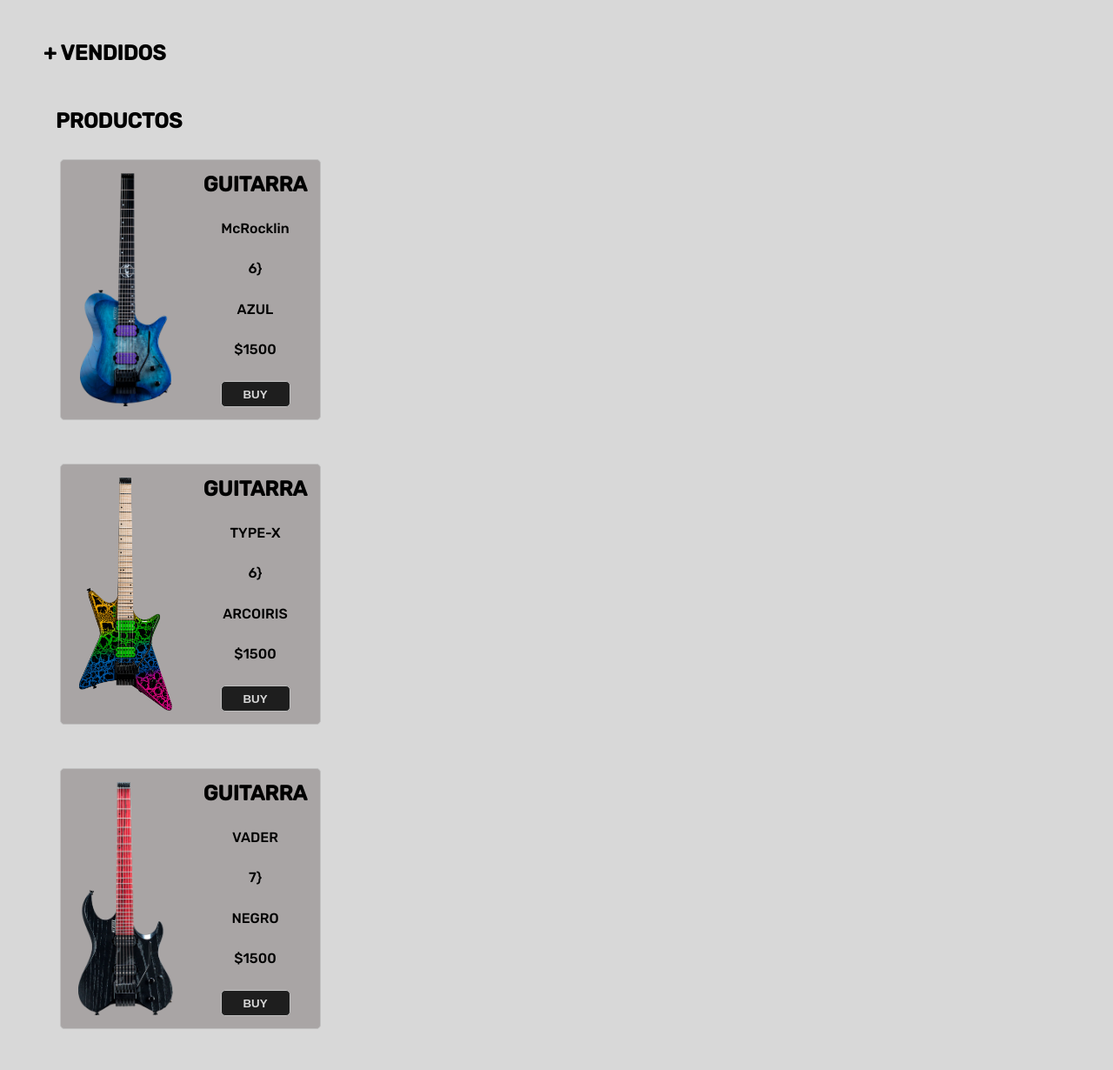
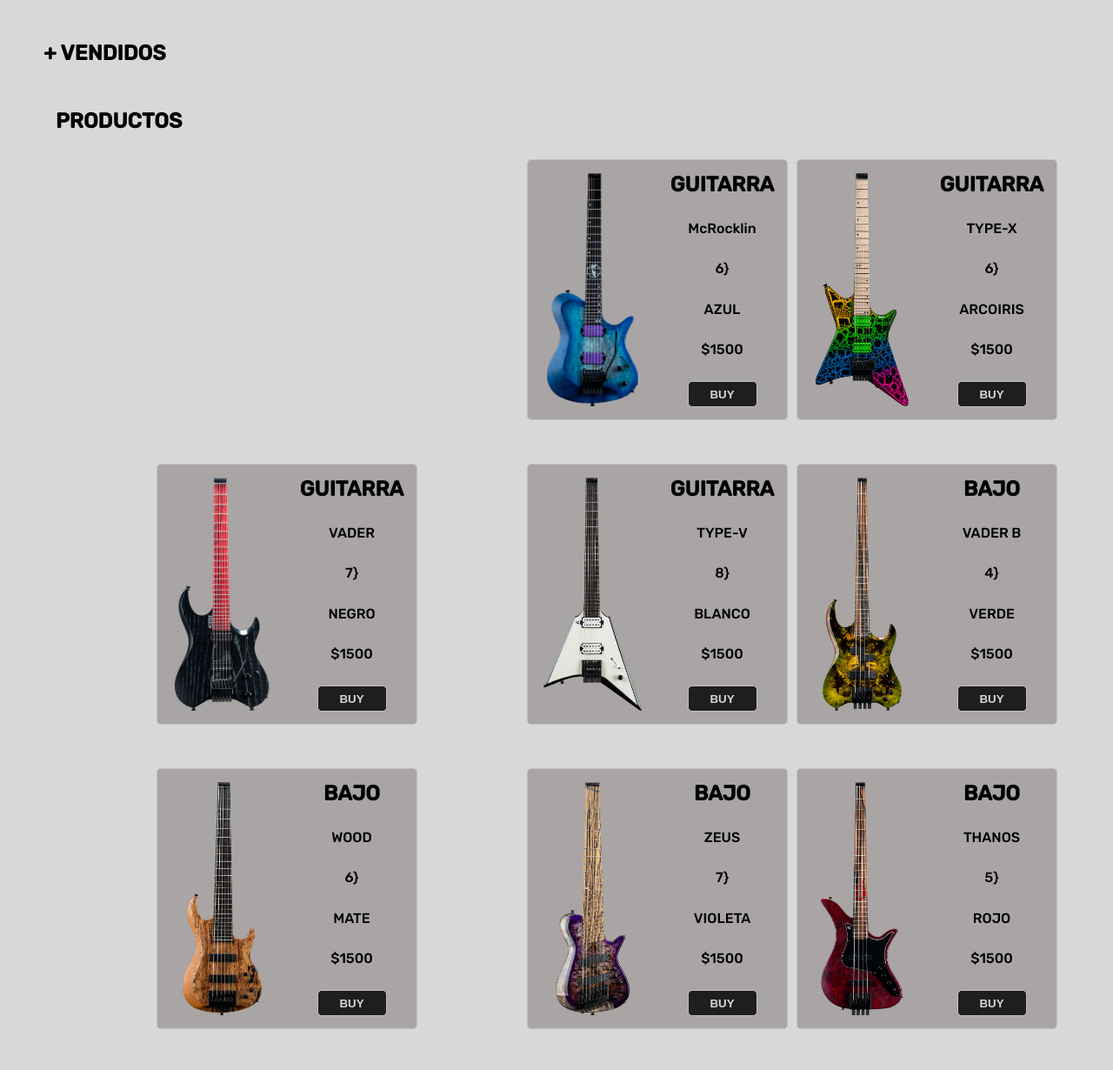
Before and after one commit to CHEIZTAIKO/javascreep, a website: page index.html in a window 1280 px wide. Shown: the part 243-1473 px from the top of the page at 87% size. Drawn offline with Linux system fonts and the light colour scheme.

Commit message:
grid para instrumentos

```diff
--- a/js/script.js
+++ b/js/script.js
@@ -15,10 +15,10 @@ instrumentos.push(new Instrumento("card-1","img/img-1.png","GUITARRA","McRocklin
 instrumentos.push(new Instrumento("card-2","img/img-2.png","GUITARRA","TYPE-X",6,"ARCOIRIS",1500))
 instrumentos.push(new Instrumento("card-3","img/img-3.png","GUITARRA","VADER",7,"NEGRO",1500))
 instrumentos.push(new Instrumento("card-4","img/img-4.png","GUITARRA","TYPE-V",8,"BLANCO",1500))
-instrumentos.push(new Instrumento("card-5","img/img-a.png","BAJO","VADER B",4,"VERDE",1500))
-instrumentos.push(new Instrumento("card-6","img/img-b.png","BAJO","WOOD",6,"MATE",1500))
-instrumentos.push(new Instrumento("card-7","img/img-c.png","BAJO","ZEUS",7,"VIOLETA",1500))
-instrumentos.push(new Instrumento("card-8","img/img-d.png","BAJO","THANOS",5,"ROJO",1500))
+instrumentos.push(new Instrumento("card-a","img/img-a.png","BAJO","VADER B",4,"VERDE",1500))
+instrumentos.push(new Instrumento("card-b","img/img-b.png","BAJO","WOOD",6,"MATE",1500))
+instrumentos.push(new Instrumento("card-c","img/img-c.png","BAJO","ZEUS",7,"VIOLETA",1500))
+instrumentos.push(new Instrumento("card-d","img/img-d.png","BAJO","THANOS",5,"ROJO",1500))
 
 const productos = document.getElementById("prod")
 
--- a/scss/partials/_productos.scss
+++ b/scss/partials/_productos.scss
@@ -7,12 +7,13 @@
     margin:50px auto ;
     h2{
             font-size:1.5em;
+            text-align: left;
     }
     .card{
         width: 300px;
         height: 300px;
         background-color: rgba(97, 89, 89, 0.4);
-        margin: 20px 5px;
+        margin: 20px auto;
         display: flex;
         flex-direction: row;
         border: $borde-2;
@@ -55,3 +56,84 @@
         }
     }
 }
+
+@media (min-width:768px) {
+    .productos{
+        grid-template-columns: 2fr;
+        grid-template-rows: 5fr;
+        grid-template-areas:
+        "titulo ."
+        "card-1 card-2"
+        "card-3 card-4"
+        "card-a card-b"
+        "card-c card-d"
+        ;
+    }
+    h2{
+        grid-area: titulo;
+    }
+    .card-1{
+        grid-area:card-1;
+    }
+    .card-2{
+        grid-area:card-2;
+    }
+    .card-3{
+        grid-area:card-3;
+    }
+    .card-4{
+        grid-area:card-4;
+    }
+    .card-a{
+        grid-area:card-a;
+    }
+    .card-b{
+        grid-area:card-b;
+    }
+    .card-c{
+        grid-area:card-c;
+    }
+    .card-d{
+        grid-area:card-d;
+    }
+}
+
+@media (min-width:1024px) {
+    .productos{
+        grid-template-columns: 3fr;
+        grid-template-rows: 5fr;
+        grid-template-areas:
+        "titulo . ."
+        ". card-1 card-2"
+        "card-3 card-4 card-a"
+        "card-b card-c card-d"
+        ;
+    }
+    h2{
+        grid-area: titulo;
+    }
+    .card-1{
+        grid-area:card-1;
+    }
+    .card-2{
+        grid-area:card-2;
+    }
+    .card-3{
+        grid-area:card-3;
+    }
+    .card-4{
+        grid-area:card-4;
+    }
+    .card-a{
+        grid-area:card-a;
+    }
+    .card-b{
+        grid-area:card-b;
+    }
+    .card-c{
+        grid-area:card-c;
+    }
+    .card-d{
+        grid-area:card-d;
+    }
+}
```
Also changed, not shown: css/estilos.css.
